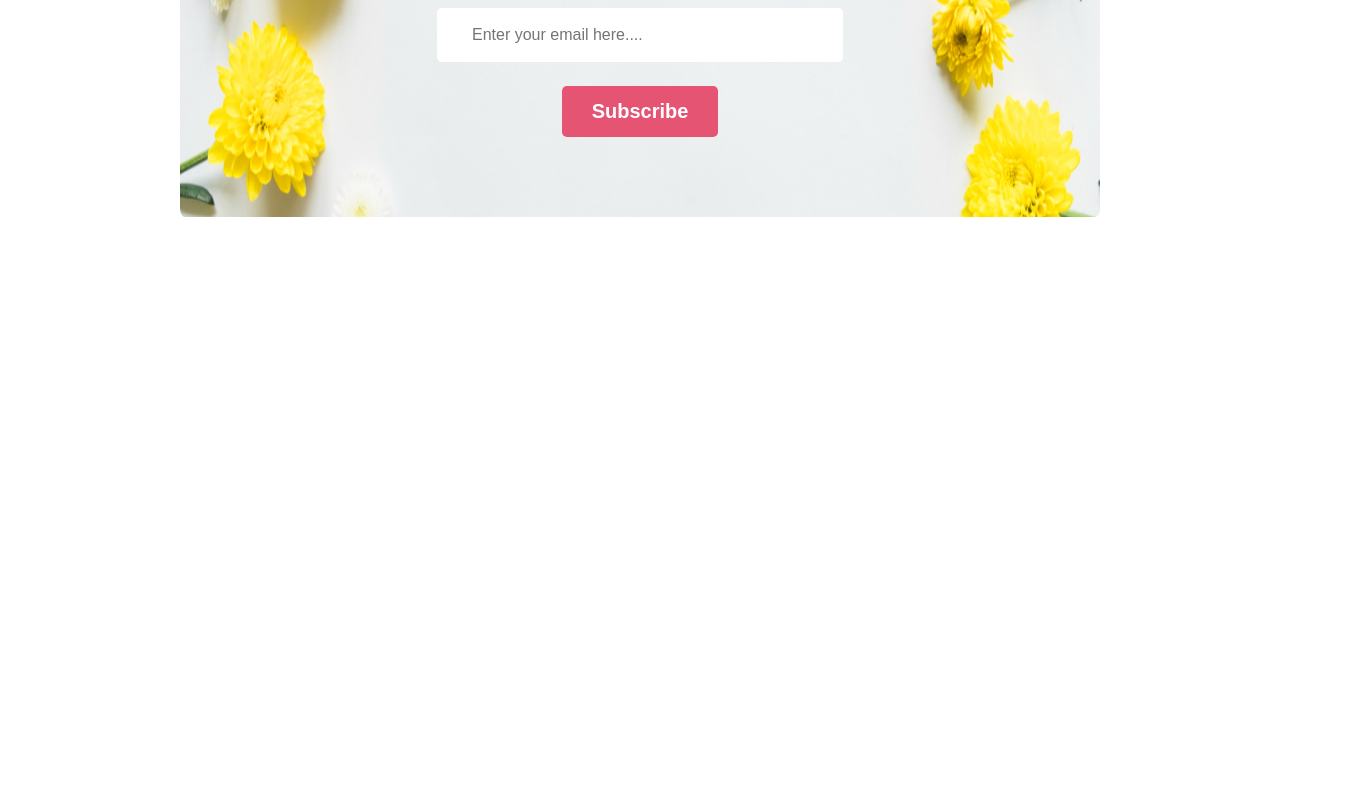
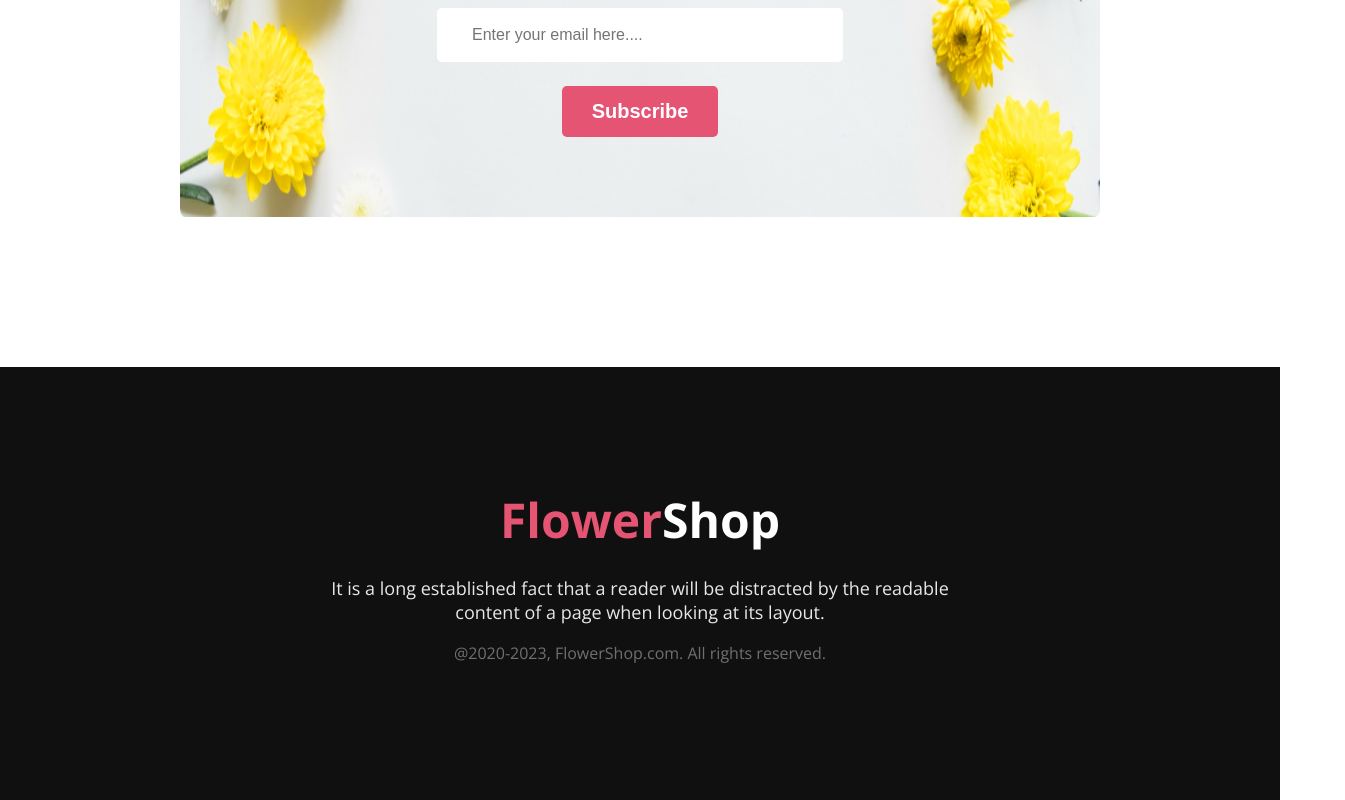
Before and after one commit to mostaqurrahman/ph-reset-assignment1, a plain HTML site: page index.html in a window 1280 px wide. Shown: the part 4124-4924 px from the top of the page, 1345 px wide, since content can reach past the window. Before the commit the page ends 4491 px from the top, so only its background shows below. Drawn offline with nearby package versions, Linux system fonts and the light colour scheme.

Commit message:
finished the project

```diff
--- a/index.html
+++ b/index.html
@@ -72,8 +72,7 @@
         -------------------------------------->
         <section class="instagram">
             <h3 class="section-title">Instagram</h3>
-            <p class="section-description">It is a long established fact that a reader will be distracted by the
-                readable<br>content of a page when looking at its layout.</p>
+            <p class="section-description">It is a long established fact that a reader will be distracted by the readable<br>content of a page when looking at its layout.</p>
             <div class="instagram-img-container">
                 <div>
                     <img class="instagram-img" src="./Flower Asset/Flower 01.png" alt="">
@@ -120,7 +119,13 @@
             </div>
         </section>
     </main>
-    <footer>
+    <!----------------------------
+            Footer Section
+    ----------------------------->
+    <footer class="footer">
+        <h3 class="footer-title">Flower<span style="color: #FFF;">Shop</span></h3>
+        <p class="footer-description">It is a long established fact that a reader will be distracted by the readable<br>content of a page when looking at its layout.</p>
+        <p class="footer-rights">@2020-2023, FlowerShop.com. All rights reserved.</p>
     </footer>
 </body>
 
--- a/styles/flower.css
+++ b/styles/flower.css
@@ -149,6 +149,7 @@ body {
     display: flex;
     gap: 15px;
     text-align: center;
+    justify-content: center;
 }
 
 .instagram-img {
@@ -158,18 +159,22 @@ body {
 /*----------------------------
       Facebook Section
 ---------------------------*/
-.facebook{
+.facebook {
     margin: 150px 180px;
 }
-.fb-flower-container{
+
+.fb-flower-container {
     display: flex;
     gap: 15px;
     text-align: center;
+    justify-content: center;
 }
-.fb-pic{
+
+.fb-pic {
     max-width: 280px;
     border-radius: 3px;
 }
+
 /*------------------------
      latest Deal
 -----------------------*/
@@ -208,3 +213,34 @@ body {
 #btn-subscribe {
     padding: 14px 30px;
 }
+
+/*---------------------------
+      Footer Section
+--------------------------*/
+
+.footer {
+    background: #111010;
+    text-align: center;
+    padding: 120px ;
+}
+
+.footer-title {
+    color: #E55473;
+    font-size: 48px;
+    font-weight: 800;
+    margin-top: 0;
+    margin-bottom: 24px;
+}
+
+.footer-description {
+    color: rgba(255, 255, 255, 0.90);
+    font-size: 18px;
+    font-weight: 400;
+    margin-top: 0;
+}
+
+.footer-rights {
+    color: rgba(255, 255, 255, 0.40);
+    font-size: 16px;
+    font-weight: 400;
+}
```
